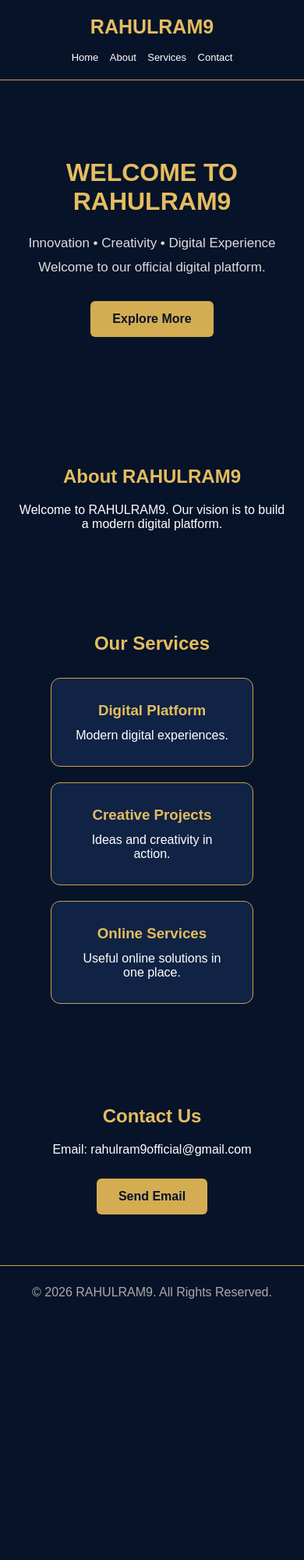
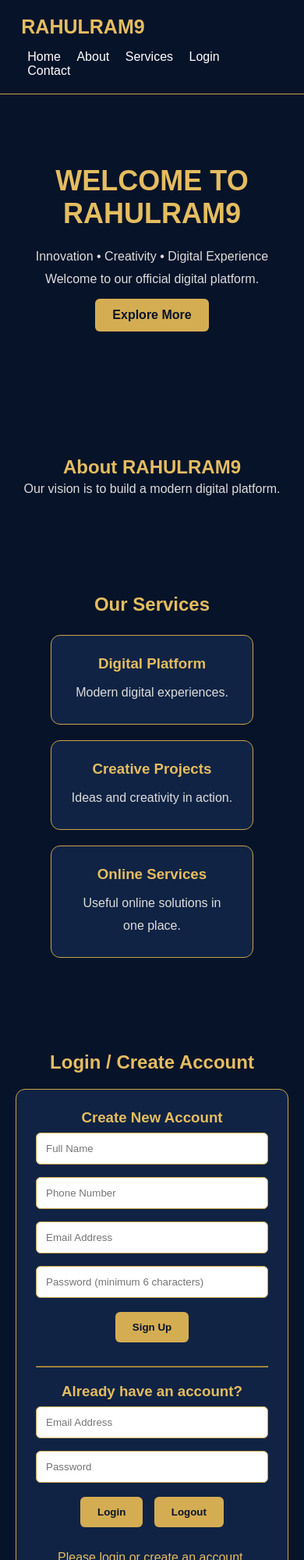
Before and after one commit to rahulram9/Rahulram9, a plain HTML site: page index.html in a window 390 px wide. Shown: the top 2000 px of the page at 78% size. Before the commit the page ends 1691 px from the top, so only its background shows below. Drawn offline with nearby package versions, Linux system fonts and the light colour scheme.

Commit message:
Add RAHULRAM9 Login and Signup

```diff
--- a/index.html
+++ b/index.html
@@ -1,41 +1,40 @@
-
 <!DOCTYPE html>
 <html lang="en">
 <head>
 <meta charset="UTF-8">
 <meta name="viewport" content="width=device-width, initial-scale=1.0">
 <title>RAHULRAM9 | Official Website</title>
-<meta name="description" content="Welcome to RAHULRAM9 Official Website">
+<script src="https://cdn.jsdelivr.net/npm/@supabase/supabase-js@2"></script>
 <style>
 *{margin:0;padding:0;box-sizing:border-box}
-body{font-family:Arial,sans-serif;background:#071329;color:#fff}
-header{padding:20px 7%;display:flex;justify-content:space-between;align-items:center;border-bottom:1px solid #c9a34a}
-.logo{font-size:25px;font-weight:bold;color:#e4bd60}
-nav a{color:white;text-decoration:none;margin-left:15px}
-.hero{text-align:center;padding:100px 20px}
-.hero h1{font-size:42px;color:#e4bd60;margin-bottom:20px}
-.hero p{color:#ddd;font-size:17px;line-height:1.8}
-.btn{display:inline-block;margin-top:28px;padding:14px 28px;background:#d4ad53;color:#071329;text-decoration:none;border-radius:6px;font-weight:bold}
-section{text-align:center;padding:65px 20px}
-h2{color:#e4bd60;margin-bottom:20px}
-.cards{display:flex;justify-content:center;gap:20px;flex-wrap:wrap;margin-top:30px}
-.card{background:#102344;border:1px solid #c9a34a;padding:30px;border-radius:12px;width:260px}
-.card h3{color:#e4bd60;margin-bottom:12px}
+body{font-family:Arial,sans-serif;background:#071329;color:white}
+header{padding:20px 7%;display:flex;justify-content:space-between;align-items:center;border-bottom:1px solid #c9a34a;flex-wrap:wrap;gap:15px}
+.logo,h1,h2,h3{color:#e4bd60}
+.logo{font-size:25px;font-weight:bold}
+nav a{color:white;text-decoration:none;margin:8px}
+.hero,section{text-align:center;padding:60px 20px}
+.hero{padding:90px 20px}
+.hero h1{font-size:36px;margin-bottom:20px}
+p{color:#ddd;line-height:1.8}
+.btn,button{display:inline-block;margin:10px 5px;padding:12px 22px;background:#d4ad53;color:#071329;text-decoration:none;border:0;border-radius:6px;font-weight:bold;cursor:pointer}
+.cards{display:flex;justify-content:center;gap:20px;flex-wrap:wrap;margin-top:25px}
+.card{background:#102344;border:1px solid #c9a34a;padding:25px;border-radius:12px;width:260px}
+.card h3{margin-bottom:12px}
+.authbox{max-width:420px;margin:20px auto;background:#102344;border:1px solid #c9a34a;padding:25px;border-radius:12px}
+input{width:100%;padding:12px;margin:8px 0;border-radius:6px;border:1px solid #c9a34a}
+#message{margin:15px;color:#e4bd60}
 footer{text-align:center;padding:25px;border-top:1px solid #c9a34a;color:#aaa}
-@media(max-width:600px){
-header{flex-direction:column;gap:15px}
-nav a{margin:5px;font-size:13px}
-.hero h1{font-size:32px}
-}
 </style>
 </head>
 <body>
+
 <header>
 <div class="logo">RAHULRAM9</div>
 <nav>
 <a href="#home">Home</a>
 <a href="#about">About</a>
 <a href="#services">Services</a>
+<a href="#account">Login</a>
 <a href="#contact">Contact</a>
 </nav>
 </header>
@@ -49,24 +48,38 @@ nav a{margin:5px;font-size:13px}
 
 <section id="about">
 <h2>About RAHULRAM9</h2>
-<p>Welcome to RAHULRAM9. Our vision is to build a modern digital platform.</p>
+<p>Our vision is to build a modern digital platform.</p>
 </section>
 
 <section id="services">
 <h2>Our Services</h2>
 <div class="cards">
-<div class="card">
-<h3>Digital Platform</h3>
-<p>Modern digital experiences.</p>
+<div class="card"><h3>Digital Platform</h3><p>Modern digital experiences.</p></div>
+<div class="card"><h3>Creative Projects</h3><p>Ideas and creativity in action.</p></div>
+<div class="card"><h3>Online Services</h3><p>Useful online solutions in one place.</p></div>
 </div>
-<div class="card">
-<h3>Creative Projects</h3>
-<p>Ideas and creativity in action.</p>
-</div>
-<div class="card">
-<h3>Online Services</h3>
-<p>Useful online solutions in one place.</p>
-</div>
+</section>
+
+<section id="account">
+<h2>Login / Create Account</h2>
+<div class="authbox">
+<h3>Create New Account</h3>
+<input id="name" type="text" placeholder="Full Name">
+<input id="phone" type="tel" placeholder="Phone Number">
+<input id="signupEmail" type="email" placeholder="Email Address">
+<input id="signupPassword" type="password" placeholder="Password (minimum 6 characters)">
+<button onclick="signUp()">Sign Up</button>
+
+<hr style="margin:20px 0;border-color:#c9a34a">
+
+<h3>Already have an account?</h3>
+<input id="loginEmail" type="email" placeholder="Email Address">
+<input id="loginPassword" type="password" placeholder="Password">
+<button onclick="signIn()">Login</button>
+<button onclick="signOut()">Logout</button>
+
+<p id="message">Please login or create an account.</p>
+<p id="userInfo"></p>
 </div>
 </section>
 
@@ -76,8 +89,117 @@ nav a{margin:5px;font-size:13px}
 <a class="btn" href="mailto:rahulram9official@gmail.com">Send Email</a>
 </section>
 
-<footer>
-© 2026 RAHULRAM9. All Rights Reserved.
-</footer>
+<footer>© 2026 RAHULRAM9. All Rights Reserved.</footer>
+
+<script>
+const SUPABASE_URL = "https://phimnowliepfntltiacu.supabase.co";
+const SUPABASE_KEY = "sb_publishable_9yn-gBZyDYkGlRTWRrLHEg_1WGv6jeh";
+
+const supabaseClient = window.supabase.createClient(
+  SUPABASE_URL,
+  SUPABASE_KEY
+);
+
+const message = document.getElementById("message");
+const userInfo = document.getElementById("userInfo");
+
+async function signUp(){
+  const fullName = document.getElementById("name").value.trim();
+  const phone = document.getElementById("phone").value.trim();
+  const email = document.getElementById("signupEmail").value.trim();
+  const password = document.getElementById("signupPassword").value;
+
+  if(!fullName || !email || !password){
+    message.textContent = "Please enter your name, email and password.";
+    return;
+  }
+
+  if(password.length < 6){
+    message.textContent = "Password must be at least 6 characters.";
+    return;
+  }
+
+  message.textContent = "Creating your account...";
+
+  const {data,error} = await supabaseClient.auth.signUp({
+    email: email,
+    password: password,
+    options: {
+      data: {
+        full_name: fullName,
+        phone: phone
+      }
+    }
+  });
+
+  if(error){
+    message.textContent = error.message;
+    return;
+  }
+
+  if(data.session){
+    message.textContent = "Account created successfully!";
+  }else{
+    message.textContent = "Account created. Please check your email to confirm it, then login.";
+  }
+}
+
+async function signIn(){
+  const email = document.getElementById("loginEmail").value.trim();
+  const password = document.getElementById("loginPassword").value;
+
+  message.textContent = "Logging in...";
+
+  const {data,error} = await supabaseClient.auth.signInWithPassword({
+    email: email,
+    password: password
+  });
+
+  if(error){
+    message.textContent = error.message;
+    return;
+  }
+
+  message.textContent = "Login successful!";
+  showUser(data.user);
+}
+
+async function signOut(){
+  const {error} = await supabaseClient.auth.signOut();
+
+  if(error){
+    message.textContent = error.message;
+    return;
+  }
+
+  message.textContent = "You have logged out.";
+  userInfo.textContent = "";
+}
+
+function showUser(user){
+  if(user){
+    userInfo.textContent = "Logged in: " + user.email;
+  }else{
+    userInfo.textContent = "";
+  }
+}
+
+async function checkLogin(){
+  const {data} = await supabaseClient.auth.getSession();
+  if(data.session){
+    showUser(data.session.user);
+  }
+}
+
+supabaseClient.auth.onAuthStateChange((event,session)=>{
+  if(session){
+    showUser(session.user);
+  }else{
+    showUser(null);
+  }
+});
+
+checkLogin();
+</script>
 </body>
 </html>
```
